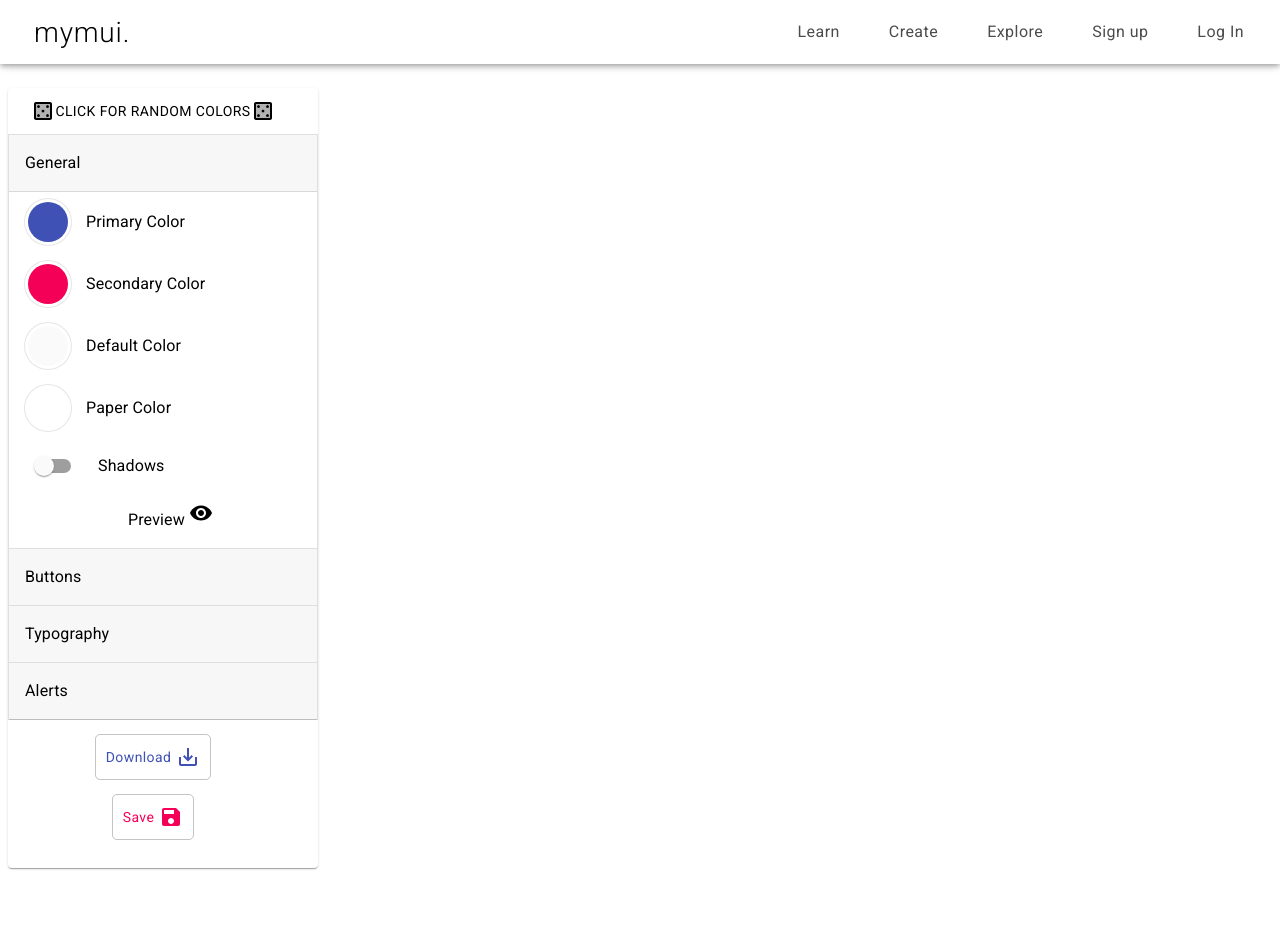
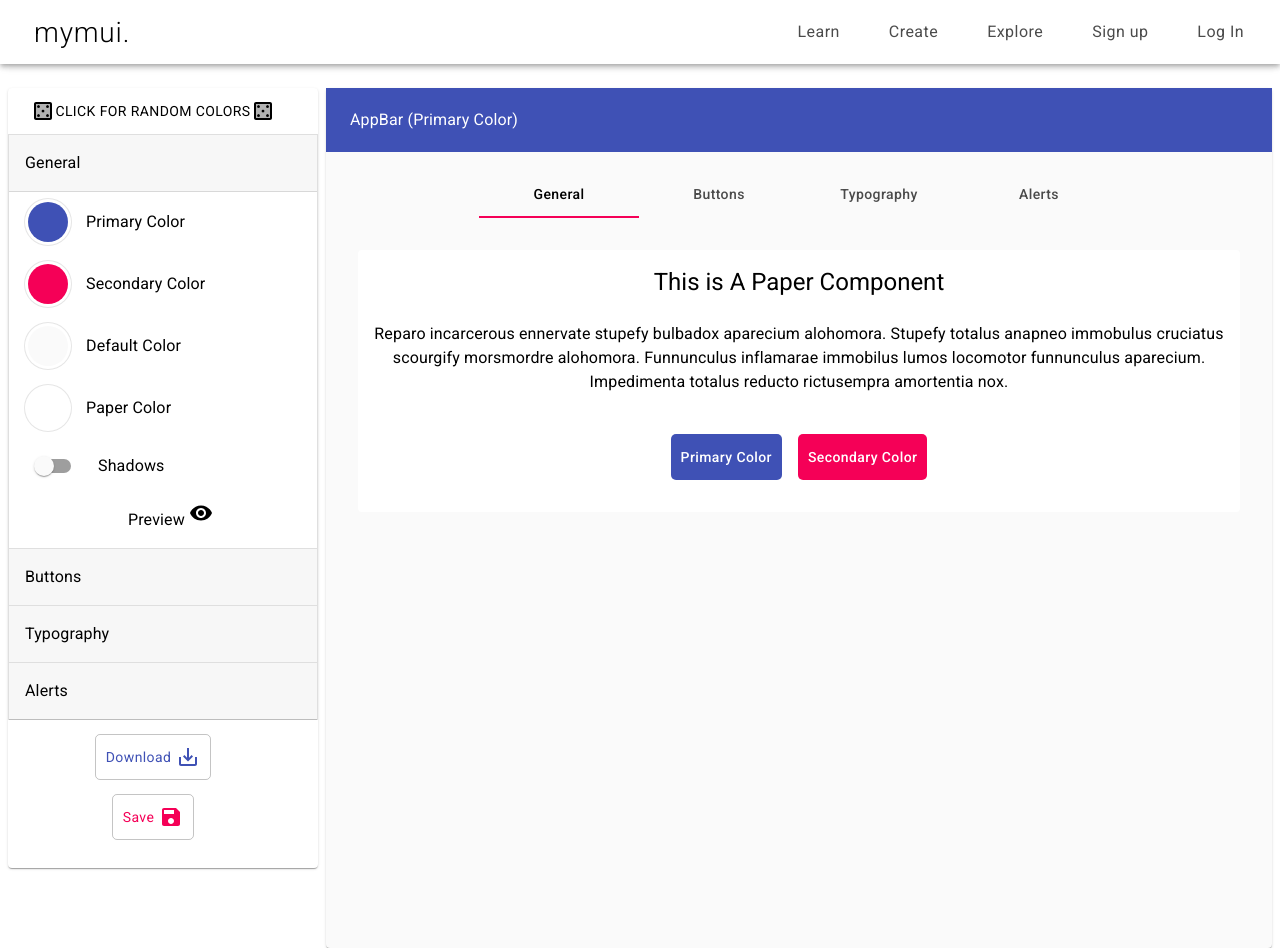
Before and after one commit to mui-toolkit/mui-toolkit, a React (Create React App) app: page /design in a window 1280 px wide. Before the commit the page ends 876 px from the top, so only its background shows below. Built offline with nearby package versions, Linux system fonts and the light colour scheme; no server answers.

Commit message:
need to pull origin and merge and test

```diff
--- a/src/components/build/Build.js
+++ b/src/components/build/Build.js
@@ -214,6 +214,20 @@ export const Build = props => {
             </Grid>
           </Paper>
         </Grid>
+        {/* BUILD NAV END */}
+        {/* Preview Start */}
+        <Grid item xs={9} className={classes.preview}>
+          <Paper
+            className={classes.previewPaper}
+            style={{ background: `${defaultColor}` }}
+          >
+            <ThemeProvider theme={customTheme}>
+              <PreviewAppBar />
+              <PreviewTabs tab={tab} changeTab={changeTab} />
+            </ThemeProvider>
+          </Paper>
+        </Grid>
+        {/* Preview End */}
       </Grid>
     </section>
   );
```
